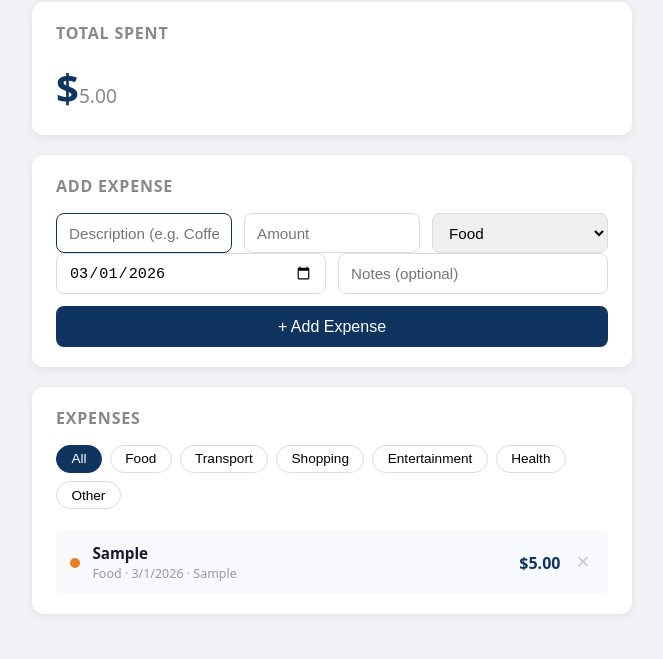
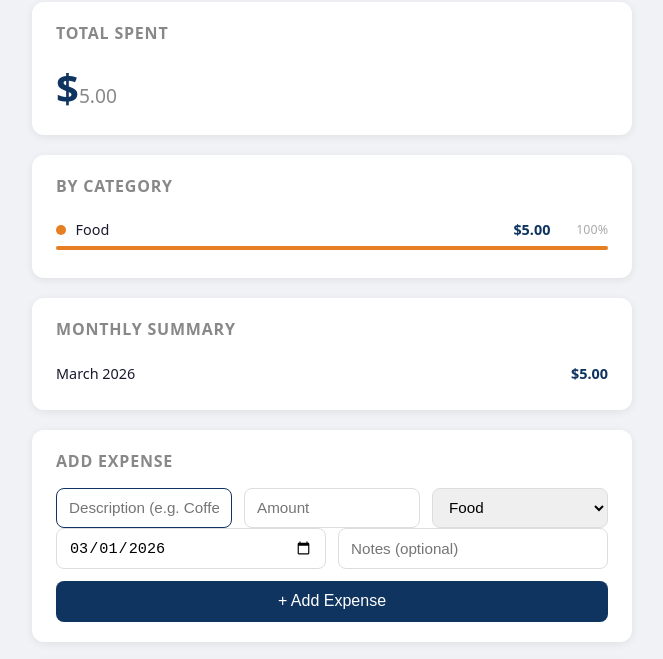
Before and after one commit to jerrysam13/ExpenseTracker, a plain HTML site: page index.html in a window 1280 px wide. Both pictures are taken after typing "Sample", "5", "Sample" into the empty fields and a click on the button "+ Add Expense". Shown: the part 93-752 px from the top of the page, without its empty margins (308-971 px from the left). Drawn offline with Linux system fonts and the light colour scheme.

Commit message:
stage 2: add category breakdown and monthly summary cards

```diff
--- a/index.html
+++ b/index.html
@@ -185,6 +185,46 @@
       font-size: 0.95rem;
     }
 
+    /* ── Breakdown rows (shared by category + monthly cards) ── */
+    .breakdown-row {
+      display: flex;
+      align-items: center;
+      gap: 0.6rem;
+      padding: 0.45rem 0;
+    }
+
+    .breakdown-label {
+      flex: 1;
+      font-size: 0.9rem;
+    }
+
+    .breakdown-amount {
+      font-weight: 700;
+      font-size: 0.9rem;
+      color: #0f3460;
+      white-space: nowrap;
+    }
+
+    .breakdown-pct {
+      font-size: 0.78rem;
+      color: #aaa;
+      width: 3rem;
+      text-align: right;
+    }
+
+    .bar-track {
+      height: 4px;
+      background: #eee;
+      border-radius: 2px;
+      margin-bottom: 0.5rem;
+    }
+
+    .bar-fill {
+      height: 4px;
+      border-radius: 2px;
+      transition: width 0.3s;
+    }
+
     /* ── Error message ── */
     .error-msg {
       color: #e74c3c;
@@ -206,6 +246,18 @@
       <div class="total-amount">
         $<span id="total">0.00</span>
       </div>
+    </div>
+
+    <!-- Spending by category -->
+    <div class="card">
+      <h2>By Category</h2>
+      <div id="category-breakdown"></div>
+    </div>
+
+    <!-- Monthly summary -->
+    <div class="card">
+      <h2>Monthly Summary</h2>
+      <div id="monthly-summary"></div>
     </div>
 
     <!-- Add expense form -->
@@ -352,9 +404,7 @@
       // Build the HTML for each expense item
       if (visible.length === 0) {
         list.innerHTML = '<p class="empty-state">No expenses in this category.</p>';
-        return;
-      }
-
+      } else {
         list.innerHTML = visible.map(e => `
           <div class="expense-item">
             <div class="category-dot" style="background:${categoryColors[e.category] || '#ccc'}"></div>
@@ -366,6 +416,71 @@
             <button class="delete-btn" onclick="deleteExpense(${e.id})" title="Delete">✕</button>
           </div>
         `).join('');
+      }
+
+      renderCategoryBreakdown();
+      renderMonthlyBreakdown();
+    }
+
+    // ── Category breakdown ────────────────────────────────────────────────────
+    function renderCategoryBreakdown() {
+      const el = document.getElementById('category-breakdown');
+      if (expenses.length === 0) {
+        el.innerHTML = '<p class="empty-state">No expenses yet.</p>';
+        return;
+      }
+
+      const total = expenses.reduce((sum, e) => sum + e.amount, 0);
+
+      const totals = {};
+      expenses.forEach(e => {
+        totals[e.category] = (totals[e.category] || 0) + e.amount;
+      });
+
+      const sorted = Object.entries(totals).sort((a, b) => b[1] - a[1]);
+
+      el.innerHTML = sorted.map(([cat, amt]) => {
+        const pct = total > 0 ? (amt / total * 100).toFixed(0) : 0;
+        const color = categoryColors[cat] || '#ccc';
+        return `
+          <div class="breakdown-row">
+            <div class="category-dot" style="background:${color}"></div>
+            <span class="breakdown-label">${cat}</span>
+            <span class="breakdown-amount">$${amt.toFixed(2)}</span>
+            <span class="breakdown-pct">${pct}%</span>
+          </div>
+          <div class="bar-track">
+            <div class="bar-fill" style="width:${pct}%;background:${color}"></div>
+          </div>`;
+      }).join('');
+    }
+
+    // ── Monthly breakdown ─────────────────────────────────────────────────────
+    function renderMonthlyBreakdown() {
+      const el = document.getElementById('monthly-summary');
+      if (expenses.length === 0) {
+        el.innerHTML = '<p class="empty-state">No expenses yet.</p>';
+        return;
+      }
+
+      const totals = {};
+      expenses.forEach(e => {
+        const key = e.date.slice(0, 7); // "2026-03"
+        totals[key] = (totals[key] || 0) + e.amount;
+      });
+
+      const sorted = Object.entries(totals).sort((a, b) => b[0].localeCompare(a[0]));
+
+      el.innerHTML = sorted.map(([key, amt]) => {
+        const [y, m] = key.split('-');
+        const label = new Date(Number(y), Number(m) - 1, 1)
+          .toLocaleDateString(undefined, { month: 'long', year: 'numeric' });
+        return `
+          <div class="breakdown-row">
+            <span class="breakdown-label">${label}</span>
+            <span class="breakdown-amount">$${amt.toFixed(2)}</span>
+          </div>`;
+      }).join('');
     }
 
     // ── Date formatter ────────────────────────────────────────────────────────
```
Lines whose indentation alone changed are shown as unchanged.
